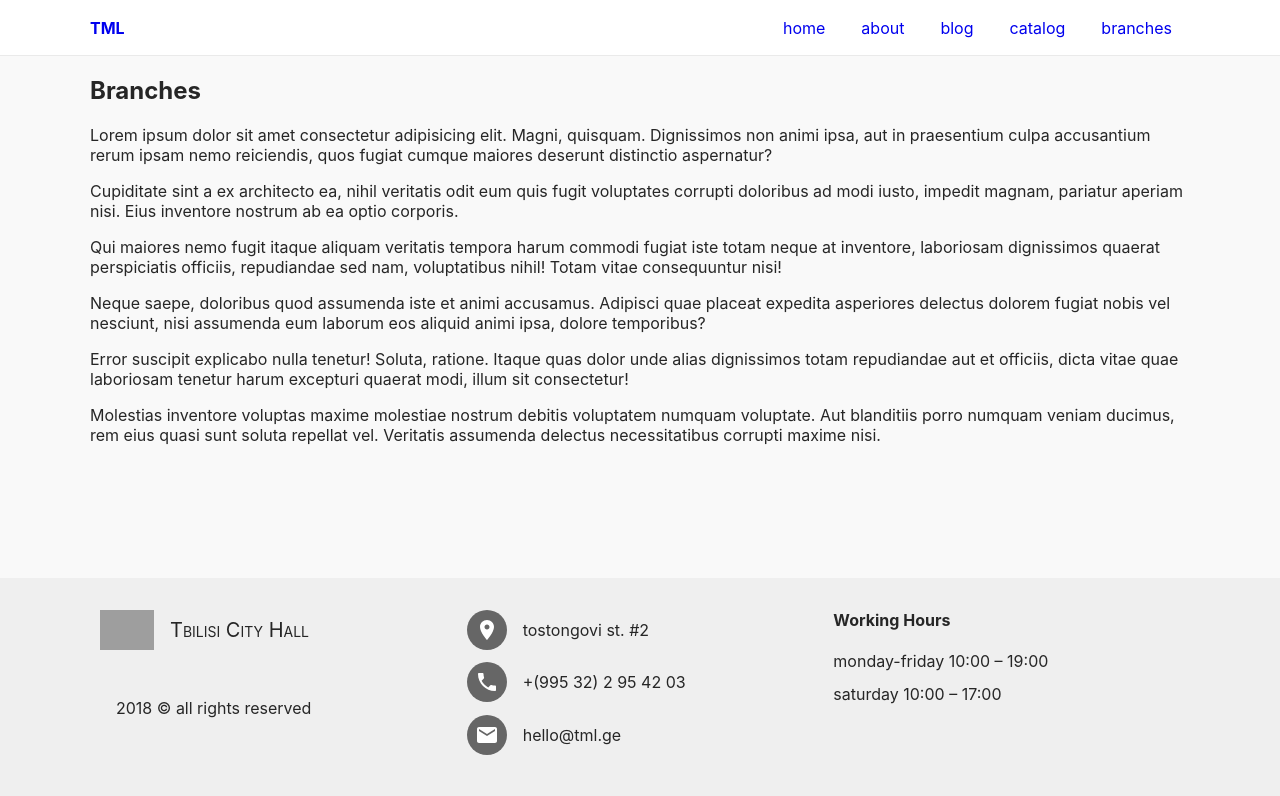
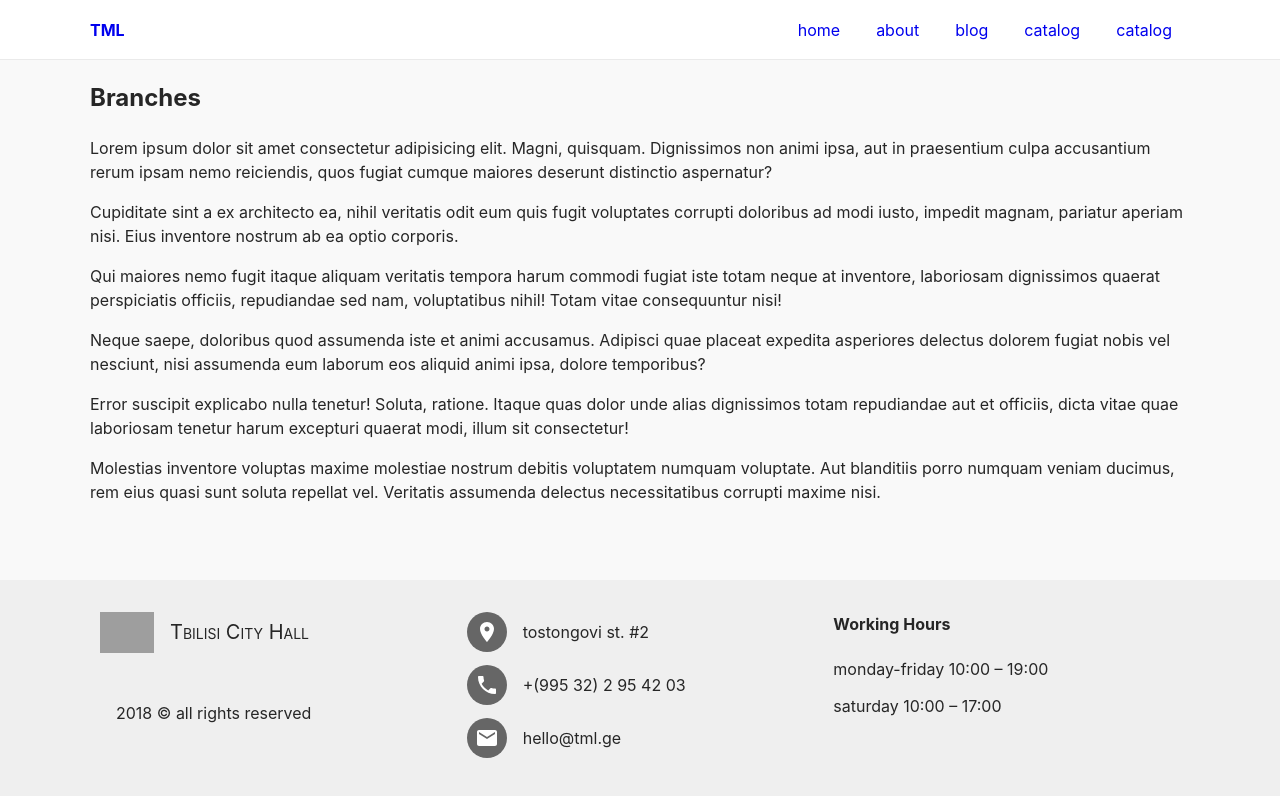
Before and after one commit to davidkvara/5statics, a React (Create React App) app: page /Branches in a window 1280 px wide. Shown: the top 796 px of the page. Built offline with nearby package versions, Linux system fonts and the light colour scheme; grey boxes are pictures that could not be loaded.

Commit message:
refactor navbar
first version was unnecessarily overcomplicated.
with just two lines of css I was able to reduce all the complexity.

```diff
--- a/src/noidea/components/Header.js
+++ b/src/noidea/components/Header.js
@@ -4,45 +4,10 @@ import { Link } from "react-router-dom";
 import Wrapper from "./Wrapper";
 
 class Header extends React.Component {
-  state = { menuToggle: true, width: window.innerWidth };
+  state = { navOpen: false };
 
-  handleToggle = () => {
-    this.setState({ menuToggle: !this.state.menuToggle });
-  };
-
-  componentDidMount() {
-    // მემგონი ძვირი ჯდება..
-    // მაგრამ რეალურ სიტუაციაში საერთოდ არ მოგვიწევს ამ ფუნქციის გამოძახება
-    // პროდუქციაში მაინც არ გავუშვებდი
-    this.setState(state => {
-      if (window.innerWidth < 601) {
-        return { menuToggle: false };
-      }
-    });
-    window.addEventListener("resize", this.updateDimensions);
-  }
-
-  updateDimensions = () => {
-    this.setState({
-      width: window.innerWidth
-    });
-    if (this.state.width < 601) {
-      this.setState({ menuToggle: false });
-    } else {
-      this.setState({ menuToggle: true });
-    }
-  };
-
-  componentWillUnmount() {
-    window.removeEventListener("resize", this.updateDimensions);
-  }
-
-  handleClose = () => {
-    // მობაილ ნავიგაციის ლინკის კლიკზე ნავბარს მალავს
-    if (this.state.width < 601) {
-      this.handleToggle();
-    }
-  };
+  handleToggle = () => this.setState({ navOpen: !this.state.navOpen });
+  handleClose = () => this.setState({ navOpen: false });
 
   render() {
     return (
@@ -52,12 +17,13 @@ class Header extends React.Component {
             <h1 className="logo">
               <Link to="/">TML</Link>
             </h1>
-            <div className="menu-btn">
-              <button onClick={this.handleToggle} className="menu-toggle">
-                menu
-              </button>
-            </div>
-            {this.state.menuToggle && <Nav onClose={this.handleClose} />}
+            <MenuToggleButton onToggle={this.handleToggle}>
+              menu
+            </MenuToggleButton>
+            <Nav
+              onClose={this.handleClose}
+              className={this.state.navOpen && "open"}
+            />
           </div>
         </Wrapper>
       </header>
@@ -65,4 +31,12 @@ class Header extends React.Component {
   }
 }
 
+const MenuToggleButton = ({ onToggle, children }) => (
+  <div className="menu-btn">
+    <button onClick={onToggle} className="menu-toggle">
+      {children}
+    </button>
+  </div>
+);
+
 export default Header;
--- a/src/noidea/components/Nav.js
+++ b/src/noidea/components/Nav.js
@@ -1,27 +1,19 @@
 import React from "react";
-import NavItem from "./NavItem";
+import { Link } from "react-router-dom";
+
+const NavItem = props => <Link {...props} className="nav-a" />;
 
 const Nav = props => {
-  function close() {
-    props.onClose();
+  function renderNavItem(to, text) {
+    return <NavItem to={to} children={text} onClick={props.onClose} />;
   }
   return (
-    <nav className="nav">
-      <NavItem onClick={close} to="/">
-        home
-      </NavItem>
-      <NavItem onClick={close} to="/about">
-        about
-      </NavItem>
-      <NavItem onClick={close} to="/blog">
-        blog
-      </NavItem>
-      <NavItem onClick={close} to="/catalog">
-        catalog
-      </NavItem>
-      <NavItem onClick={close} to="/branches">
-        branches
-      </NavItem>
+    <nav className={props.className ? "nav open" : "nav"}>
+      {renderNavItem("/", "home")}
+      {renderNavItem("/about", "about")}
+      {renderNavItem("/blog", "blog")}
+      {renderNavItem("/catalog", "catalog")}
+      {renderNavItem("/branches", "catalog")}
     </nav>
   );
 };
--- a/src/noidea/components/NavItem.js
+++ /dev/null
@@ -1,8 +0,0 @@
-import React from "react";
-import { Link } from "react-router-dom";
-
-const NavItem = props => {
-  return <Link {...props} className="nav-a" />;
-};
-
-export default NavItem;
--- a/src/noidea/main.css
+++ b/src/noidea/main.css
@@ -8,6 +8,7 @@ body {
     Ubuntu, Cantarell, "Open Sans", "Helvetica Neue", sans-serif;
   color: #262626;
   background: #f9f9f9;
+  line-height: 1.5;
 }
 
 .library {
@@ -263,6 +264,11 @@ ul {
 @media (max-width: 600px) {
   /* responsive nav */
   .nav {
+    display: none;
+  }
+
+  .nav.open {
+    display: flex;
     flex-direction: column;
     text-align: center;
     margin-top: 20px;
```
